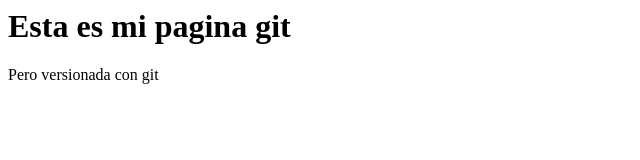
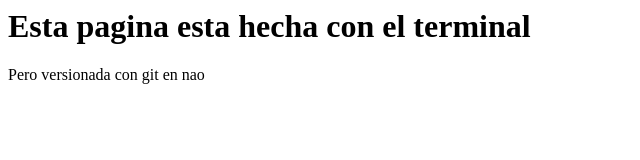
Before and after one commit to nbakai/proyecto_1, a plain HTML site: page index.html in a window 1280 px wide. Shown: the whole page, without its empty margins (0-640 px from the left). Drawn offline with Linux system fonts and the light colour scheme.

Commit message:
update index

```diff
--- a/index.html
+++ b/index.html
@@ -3,7 +3,7 @@
 		<title>Mi pagina git</title>
 	</head>
 	<body>
-		<h1>Esta es mi pagina git </h1>
-		<p>Pero versionada con git </p>
+		<h1>Esta pagina esta hecha con el terminal </h1>
+		<p>Pero versionada con git en nao </p>
 	</body>
 </html>
```
